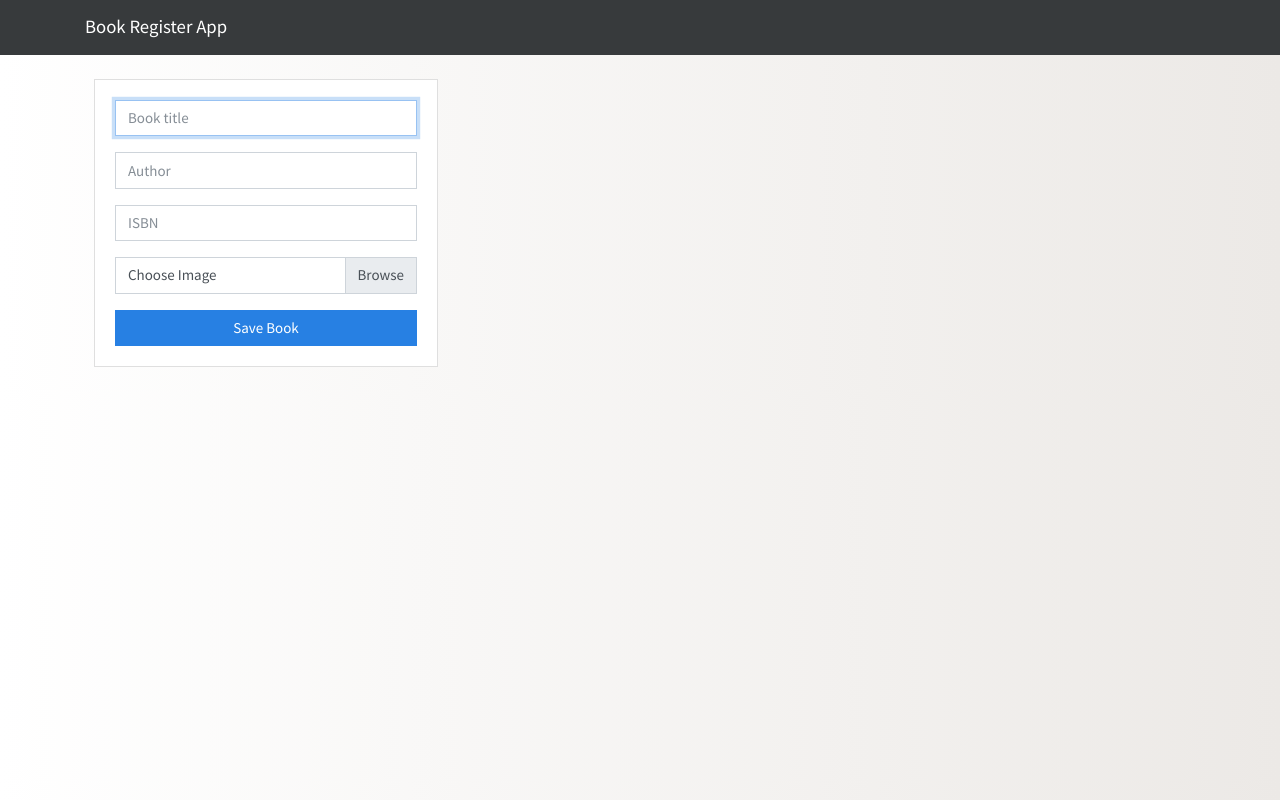
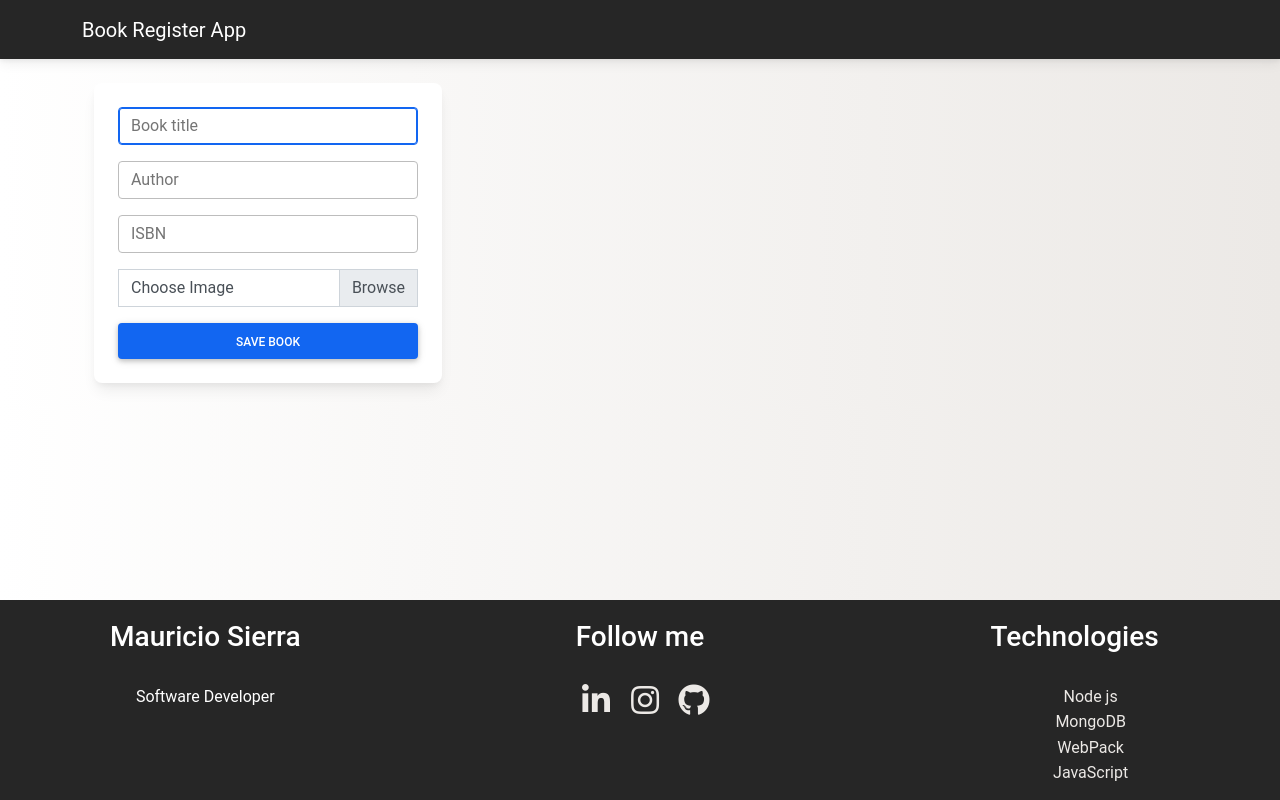
Before and after one commit to mauriciosierrac/fullstack_test, a website built with webpack: page frontend/index.html in a window 1280 px wide. Built offline with nearby package versions, Linux system fonts and the light colour scheme; no server answers.

Commit message:
adding styles

```diff
--- a/backend/public/css/bundle.css
+++ b/backend/public/css/bundle.css
@@ -1,9 +1,10 @@
+/* styles for success or error message */
+
 .success .error {
   color: white;
   padding: 10px;
   margin: 5px 0 15px 0;
 }
-
 
 .delete {
   border-radius: 25px;
@@ -16,10 +17,73 @@
 .error {
   background: red;
 }
+
+/* styles for body */
+
 body {
-    background: #ECE9E6;  /* fallback for old browsers */
-    background: -webkit-linear-gradient(to right, #FFFFFF, #ECE9E6);  /* Chrome 10-25, Safari 5.1-6 */
-    background: linear-gradient(to right, #FFFFFF, #ECE9E6); /* W3C, IE 10+/ Edge, Firefox 16+, Chrome 26+, Opera 12+, Safari 7+ */
+  background: #ece9e6; /* fallback for old browsers */
+  background: -webkit-linear-gradient(
+    to right,
+    #ffffff,
+    #ece9e6
+  ); /* Chrome 10-25, Safari 5.1-6 */
+  background: linear-gradient(
+    to right,
+    #ffffff,
+    #ece9e6
+  ); /* W3C, IE 10+/ Edge, Firefox 16+, Chrome 26+, Opera 12+, Safari 7+ */
+  min-height: max-content;
 }
 
+/*  footer */
+
+ul {
+  list-style-type: none;
+}
+
+.footer-style {
+  background-color: #2c3e50;
+  bottom: 0;
+  margin-top: 30%;
+}
+
+footer {
+  color: white;
+  position: fixed;
+  height: 200px;
+  background-color: red;
+  bottom: 0px;
+  left: 0px;
+  right: 0px;
+  margin-bottom: 0px;
+}
+
+footer h3 {
+  margin-bottom: 30px;
+}
+
+footer .footer-above {
+  padding-top: 50px;
+  background-color: #2c3e50;
+}
+
+footer .footer-col {
+  margin-top: 20px;
+}
+
+footer .footer-below {
+  padding: 25px 0;
+  background-color: #233140;
+}
+
+a {
+  color: #ece9e6;
+}
+
+i {
+  margin-left: 10px;
+  width: 35px;
+}
+
+
 /*# sourceMappingURL=bundle.css.map*/
--- a/frontend/app.js
+++ b/frontend/app.js
@@ -1,6 +1,5 @@
 
 import './styles/app.css'
-
 import Book from './models/Book.js'
 import UI from './UI'
 
--- a/frontend/index.html
+++ b/frontend/index.html
@@ -11,6 +11,14 @@
       href="https://bootswatch.com/4/cosmo/bootstrap.min.css"
       rel="stylesheet"
     />
+
+    <!-- MDB -->
+    <link
+      href="https://cdnjs.cloudflare.com/ajax/libs/mdb-ui-kit/3.6.0/mdb.min.css"
+      rel="stylesheet"
+    />
+
+    <link rel="stylesheet" href="https://use.fontawesome.com/releases/v5.15.4/css/all.css" integrity="sha384-DyZ88mC6Up2uqS4h/KRgHuoeGwBcD4Ng9SiP4dIRy0EXTlnuz47vAwmeGwVChigm" crossorigin="anonymous">
 
     <!-- cdn de animated css-->
     <link
@@ -30,28 +38,74 @@
         <div class="col-md-4">
           <form id="book-form" class="card card-body">
             <div class="form-group">
-                        <input type="text" id="title" class="form-control" placeholder="Book title" autofocus>
+              <input
+                type="text"
+                id="title"
+                class="form-control"
+                placeholder="Book title"
+                autofocus
+              />
             </div>
             <div class="form-group">
-                        <input type="text" id="author" class="form-control" placeholder="Author">
+              <input
+                type="text"
+                id="author"
+                class="form-control"
+                placeholder="Author"
+              />
             </div>
             <div class="form-group">
-                        <input type="text" id="isbn" class="form-control" placeholder="ISBN">
+              <input
+                type="text"
+                id="isbn"
+                class="form-control"
+                placeholder="ISBN"
+              />
             </div>
             <div class="input-group mb-3">
               <div class="custom-file">
-                            <input type="file" class="custom-file-input" id="image">
-                            <label for="image" class="custom-file-label">Choose Image</label>
+                <input type="file" class="custom-file-input" id="image" />
+                <label for="image" class="custom-file-label"
+                  >Choose Image</label
+                >
               </div>
             </div>
             <button class="btn btn-primary">Save Book</button>
           </form>
         </div>
-            <div class="col-md-8" id="books-cards">
-
+        <div class="col-md-8" id="books-cards"></div>
+      </div>
+    </div>
+    <footer class="text-center footer-style bg-dark">
+      <div class="container-footer">
+        <div class="row">
+          <div class="col-md-4 footer-col">
+            <h3>Mauricio Sierra</h3>
+            <p>Software Developer</p>
+          </div>
+          <div class="col-md-4 footer-col">
+            <h3>Follow me</h3>
+           <div class="social">
+            <a href="https://www.linkedin.com/in/mauriciosierrac/" target="_blank" class="btn-social btn-outline"><i class="fab fa-linkedin-in fa-2x"></i></a>
+            <a href="https://www.instagram.com/masicif/" target="_blank" class="btn-social btn-outline"><i class="fab fa-instagram fa-2x"></i></a>
+            <a href="https://github.com/mauriciosierrac" target="_blank" class="btn-social btn-outline"><i class="fab fa-github fa-2x"></i></a>
+           </div>
+          </div>
+          <div class="col-md-4 footer-col">
+            <h3>Technologies</h3>
+            <ul>
+              <li>
+                <a href="#" target="_blank">Node js</a>
+              </li>
+              <li><a href="#" target="_blank">MongoDB</a></li>
+              <li>
+                <a href="#" target="_blank">WebPack</a>
+              </li>
+              <li><a href="#" target="_blank">JavaScript</a></li>
+            </ul>
           </div>
         </div>
       </div>
-
+    </footer>
   </body>
 </html>
--- a/frontend/styles/app.css
+++ b/frontend/styles/app.css
@@ -1,9 +1,10 @@
+/* styles for success or error message */
+
 .success .error {
   color: white;
   padding: 10px;
   margin: 5px 0 15px 0;
 }
-
 
 .delete {
   border-radius: 25px;
@@ -16,8 +17,70 @@
 .error {
   background: red;
 }
+
+/* styles for body */
+
 body {
-    background: #ECE9E6;  /* fallback for old browsers */
-    background: -webkit-linear-gradient(to right, #FFFFFF, #ECE9E6);  /* Chrome 10-25, Safari 5.1-6 */
-    background: linear-gradient(to right, #FFFFFF, #ECE9E6); /* W3C, IE 10+/ Edge, Firefox 16+, Chrome 26+, Opera 12+, Safari 7+ */
+  background: #ece9e6; /* fallback for old browsers */
+  background: -webkit-linear-gradient(
+    to right,
+    #ffffff,
+    #ece9e6
+  ); /* Chrome 10-25, Safari 5.1-6 */
+  background: linear-gradient(
+    to right,
+    #ffffff,
+    #ece9e6
+  ); /* W3C, IE 10+/ Edge, Firefox 16+, Chrome 26+, Opera 12+, Safari 7+ */
+  min-height: max-content;
 }
+
+/*  footer */
+
+ul {
+  list-style-type: none;
+}
+
+.footer-style {
+  background-color: #2c3e50;
+  bottom: 0;
+  margin-top: 30%;
+}
+
+footer {
+  color: white;
+  position: fixed;
+  height: 200px;
+  background-color: red;
+  bottom: 0px;
+  left: 0px;
+  right: 0px;
+  margin-bottom: 0px;
+}
+
+footer h3 {
+  margin-bottom: 30px;
+}
+
+footer .footer-above {
+  padding-top: 50px;
+  background-color: #2c3e50;
+}
+
+footer .footer-col {
+  margin-top: 20px;
+}
+
+footer .footer-below {
+  padding: 25px 0;
+  background-color: #233140;
+}
+
+a {
+  color: #ece9e6;
+}
+
+i {
+  margin-left: 10px;
+  width: 35px;
+}
--- a/package.json
+++ b/package.json
@@ -27,6 +27,7 @@
     "dotenv": "^10.0.0",
     "express": "^4.17.1",
     "fs-extra": "^10.0.0",
+    "mdb-ui-kit": "^3.9.0",
     "mongoose": "^5.13.5",
     "morgan": "^1.10.0",
     "multer": "^1.4.2"
```
Also changed, not shown: backend/public/index.html (+1 -1 lines), 3 other files. Lines whose indentation alone changed are shown as unchanged.
